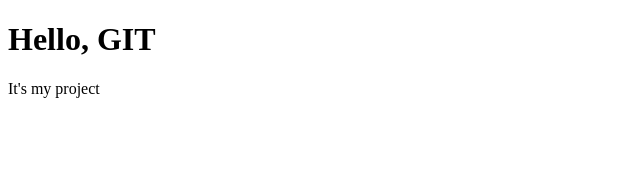
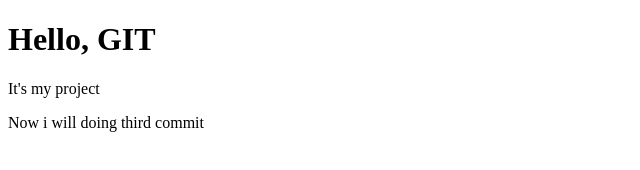
Before and after one commit to Bykov-Max/Training_project, a plain HTML site: page index.html in a window 1280 px wide. Shown: the whole page, without its empty margins (0-640 px from the left). Drawn offline with Linux system fonts and the light colour scheme.

Commit message:
Add span

```diff
--- a/index.html
+++ b/index.html
@@ -10,5 +10,6 @@
 <body>
 	<h1>Hello, GIT</h1>
 	<p> It's my project <p>
+    <span>Now i will doing third commit</span>
 </body>
 </html>
```
